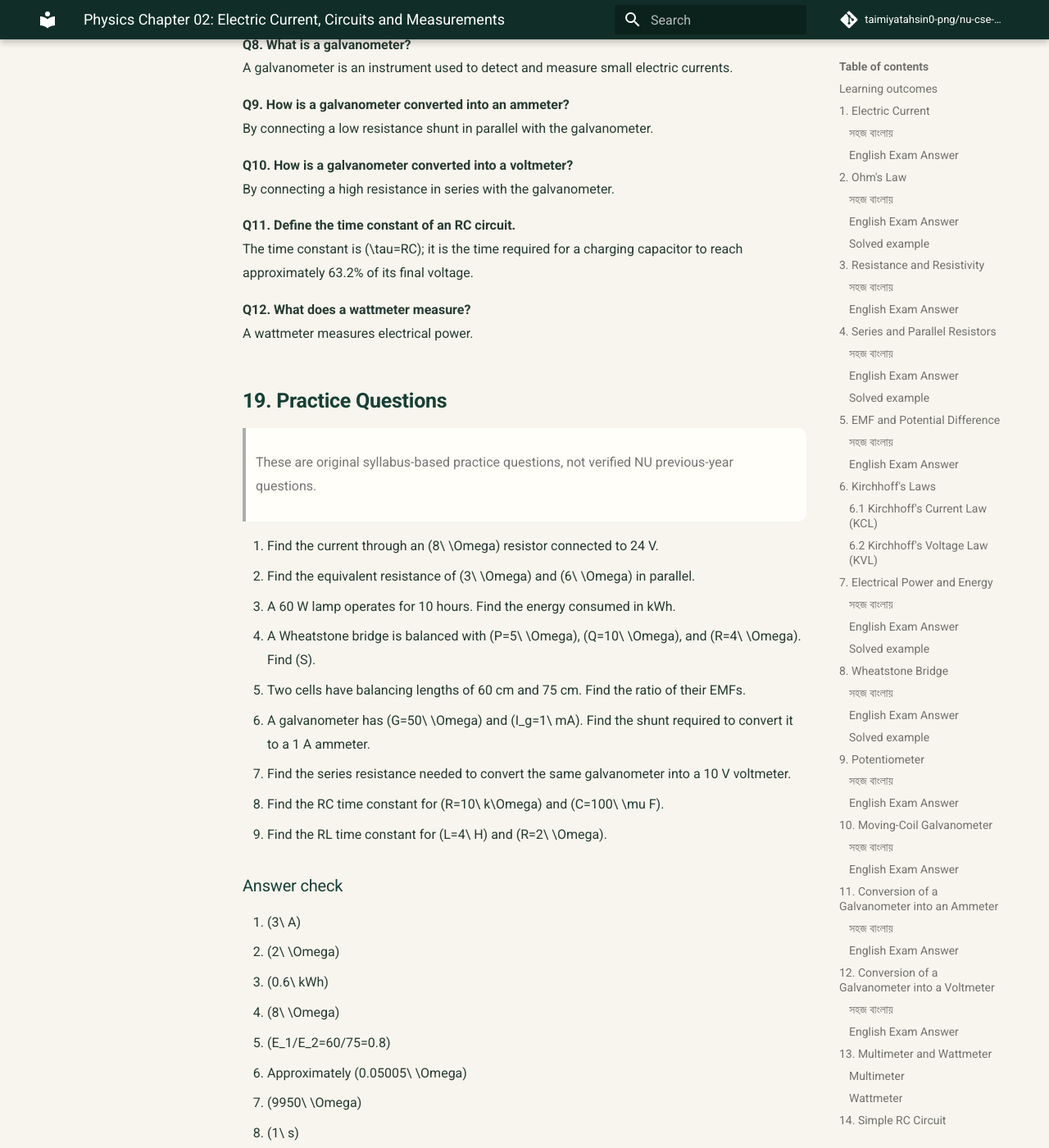
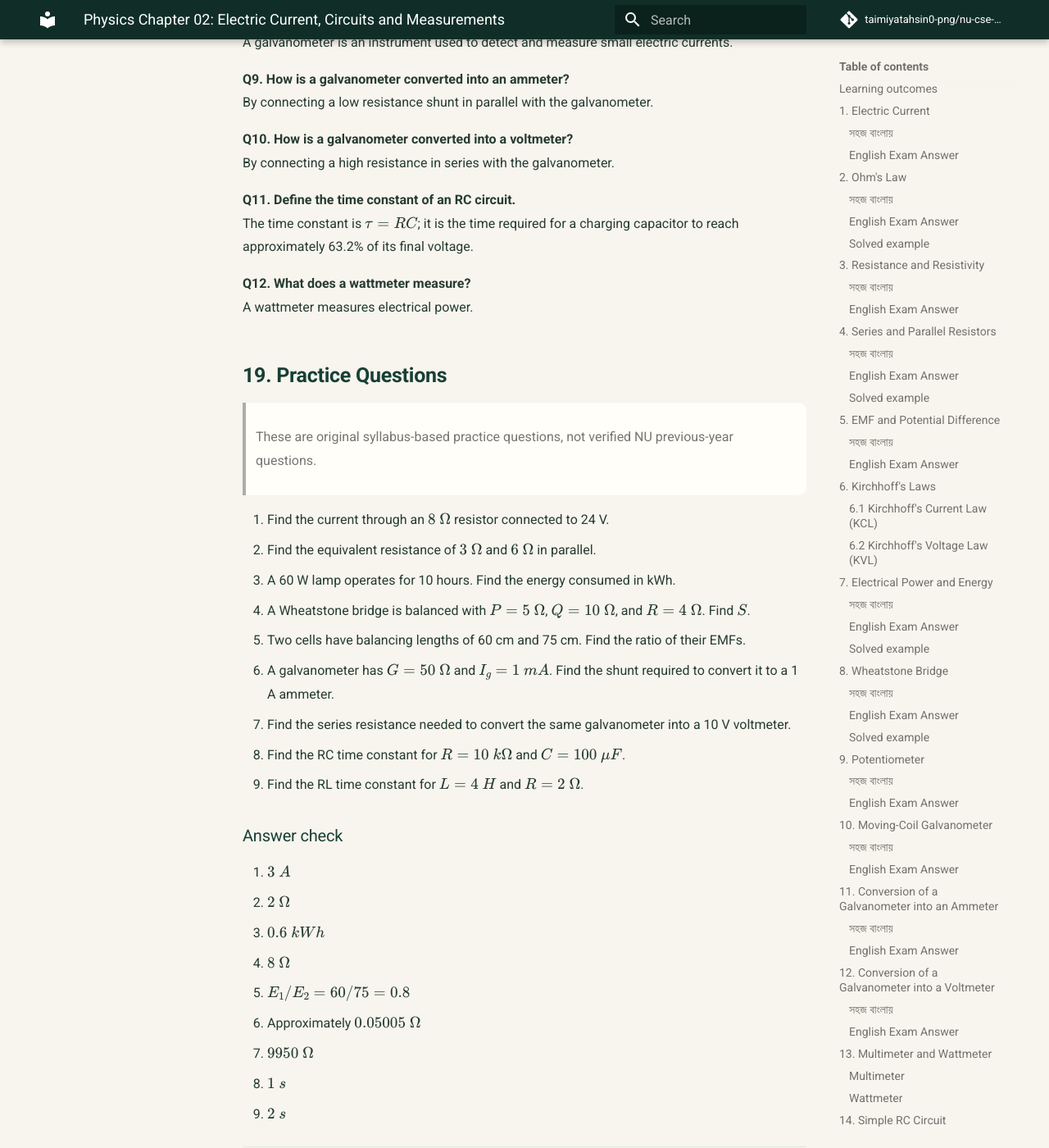
Before and after one commit to taimiyatahsin0-png/nu-cse-notes-store, an MkDocs documentation site: the page built from docs/subjects/phy/chapter-02-electric-current-and-circuits.md, in a window 1280 px wide and 1400 px high, scrolled down 15362 px. Shown: the whole window at 82% size. Built offline with MkDocs 1.6.1 and Material for MkDocs 9.7.7, drawn with Linux system fonts in a browser that asks for light colours; comment, search, counter and statistics services are not loaded; some of the changed text lies outside the part shown.

```diff
--- a/docs/subjects/phy/chapter-02-electric-current-and-circuits.md
+++ b/docs/subjects/phy/chapter-02-electric-current-and-circuits.md
@@ -1,6 +1,6 @@
 # Physics Chapter 02: Electric Current, Circuits and Measurements
 
-**Course:** Physics (510207)
+**Course:** Physics \(510207\)
 **Reference scope:** Electric current, simple circuits and electrical measurements
 **Learning level:** Beginner
 
@@ -41,9 +41,9 @@ For a constant current:
 I=\frac{Q}{t}
 \]
 
-- (I) = current, measured in ampere (A)
-- (Q) = charge, measured in coulomb (C)
-- (t) = time, measured in second (s)
+- \(I\) = current, measured in ampere \(A\)
+- \(Q\) = charge, measured in coulomb \(C\)
+- \(t\) = time, measured in second \(s\)
 
 **One ampere:** A current of one ampere flows when one coulomb of charge passes through a cross-section in one second.
 
@@ -65,15 +65,15 @@ I=\frac{Q}{t}
 V\propto I\quad\Rightarrow\quad \boxed{V=IR}
 \]
 
-Here, (V) is potential difference in volt (V), (I) is current in ampere (A), and (R) is resistance in ohm (\(\Omega\)).
+Here, \(V\) is potential difference in volt \(V\), \(I\) is current in ampere \(A\), and \(R\) is resistance in ohm (\\(\Omega\\)).
 
 ### Solved example
 
-A (6\ \Omega) resistor is connected across a 12 V supply. Find the current.
+A \(6\ \Omega\) resistor is connected across a 12 V supply. Find the current.
 
-**Given:** (V=12\ V), (R=6\ \Omega)
+**Given:** \(V=12\ V\), \(R=6\ \Omega\)
 
-**Formula:** (I=V/R)
+**Formula:** \(I=V/R\)
 
 **Calculation:**
 
@@ -101,10 +101,10 @@ For a uniform conductor:
 
 where:
 
-- (R) = resistance (\(\Omega\))
-- (\rho) = resistivity (\(\Omega\,m\))
-- (L) = length (m)
-- (A) = cross-sectional area (\(m^2\))
+- \(R\) = resistance (\\(\Omega\\))
+- \(\rho\) = resistivity (\\(\Omega\,m\\))
+- \(L\) = length \(m\)
+- \(A\) = cross-sectional area (\\(m^2\\))
 
 Resistivity is a material property at a specified temperature.
 
@@ -138,10 +138,10 @@ R_{eq}=\frac{R_1R_2}{R_1+R_2}
 
 ### Solved example
 
-Find the equivalent resistance of (2\ \Omega) and (4\ \Omega):
+Find the equivalent resistance of \(2\ \Omega\) and \(4\ \Omega\):
 
-- In series: (R_{eq}=2+4=6\ \Omega).
-- In parallel: (R_{eq}=\frac{2\times4}{2+4}=\boxed{\frac{4}{3}\ \Omega}).
+- In series: \(R_{eq}=2+4=6\ \Omega\).
+- In parallel: \(R_{eq}=\frac{2\times4}{2+4}=\boxed{\frac{4}{3}\ \Omega}\).
 
 ## 5. EMF and Potential Difference
 
@@ -163,9 +163,9 @@ Battery বা cell charge-কে energy সরবরাহ করে। Source-
 \boxed{V=\frac{W}{Q}}
 \]
 
-Both are measured in volts (V). EMF is a source property; terminal potential difference depends on the circuit conditions.
+Both are measured in volts \(V\). EMF is a source property; terminal potential difference depends on the circuit conditions.
 
-For a cell delivering current (I) with internal resistance (r), terminal voltage is:
+For a cell delivering current \(I\) with internal resistance \(r\), terminal voltage is:
 
 \[
 V=\mathcal{E}-Ir
@@ -217,8 +217,8 @@ Electrical energy:
 \boxed{E=Pt}
 \]
 
-- Power-এর SI unit watt (W)
-- Energy-এর SI unit joule (J)
+- Power-এর SI unit watt \(W\)
+- Energy-এর SI unit joule \(J\)
 - বিদ্যুৎ বিলের commercial unit kilowatt-hour (kWh)
 
 \[
@@ -243,13 +243,13 @@ Wheatstone bridge দিয়ে অজানা resistance নির্ণয় ক
 
 **Definition:** A Wheatstone bridge is an electrical circuit used to determine an unknown resistance by balancing two legs of a bridge circuit.
 
-For the following arm arrangement, let (P) and (Q) form one branch, while (R) and (S) form the other branch. At balance, the galvanometer current is zero and:
+For the following arm arrangement, let \(P\) and \(Q\) form one branch, while \(R\) and \(S\) form the other branch. At balance, the galvanometer current is zero and:
 
 \[
 \boxed{\frac{P}{Q}=\frac{R}{S}}
 \]
 
-If (S) is unknown:
+If \(S\) is unknown:
 
 \[
 \boxed{S=\frac{QR}{P}}
@@ -259,7 +259,7 @@ If (S) is unknown:
 
 ### Solved example
 
-A bridge is balanced with (P=2\ \Omega), (Q=4\ \Omega), and (R=3\ \Omega). Find (S).
+A bridge is balanced with \(P=2\ \Omega\), \(Q=4\ \Omega\), and \(R=3\ \Omega\). Find \(S\).
 
 \[
 \frac{P}{Q}=\frac{R}{S}
@@ -285,7 +285,7 @@ Potentiometer দিয়ে EMF বা potential difference তুলনা ক
 V\propto l\quad\Rightarrow\quad V=kl
 \]
 
-where (k) is the potential gradient.
+where \(k\) is the potential gradient.
 
 For two cells compared using the same potentiometer wire:
 
@@ -323,7 +323,7 @@ Therefore,
 \boxed{I=\frac{k\theta}{NBA}}
 \]
 
-where (N) is the number of turns, (B) is magnetic flux density, (I) is current, (A) is coil area, (k) is the torsional constant, and (\theta) is deflection.
+where \(N\) is the number of turns, \(B\) is magnetic flux density, \(I\) is current, \(A\) is coil area, \(k\) is the torsional constant, and \(\theta\) is deflection.
 
 **Current sensitivity:**
 
@@ -343,15 +343,15 @@ A galvanometer is converted into an ammeter by connecting a low resistance calle
 
 Let:
 
-- (G) = galvanometer resistance
-- (I_g) = full-scale deflection current
-- (I) = required ammeter range
-- (S) = shunt resistance
+- \(G\) = galvanometer resistance
+- \(I_g\) = full-scale deflection current
+- \(I\) = required ammeter range
+- \(S\) = shunt resistance
 
 Since the voltage across parallel branches is equal:
 
 \[
-I_gG=(I-I_g)S
+I_gG=\(I-I_g\)S
 \]
 
 Therefore,
@@ -372,7 +372,7 @@ Voltmeter দিয়ে voltage মাপতে galvanometer-এর সঙ্গ
 
 A galvanometer is converted into a voltmeter by connecting a high resistance, called a multiplier, in series with it.
 
-Let (R) be the required series resistance and (V) the full-scale voltage range.
+Let \(R\) be the required series resistance and \(V\) the full-scale voltage range.
 
 \[
 V=I_g(G+R)
@@ -414,7 +414,7 @@ For a DC circuit:
 P=VI
 \]
 
-The unit of power is watt (W).
+The unit of power is watt \(W\).
 
 > **Safety:** Never measure resistance on an energized circuit. For current measurement, use the correct meter socket and range; an incorrect connection can short the supply or damage the meter. Practise only with instructor-approved low-voltage lab circuits.
 
@@ -430,22 +430,22 @@ Resistor ও capacitor দিয়ে RC circuit তৈরি হয়। Capacitor
 \boxed{\tau=RC}
 \]
 
-Here, (R) is in ohms, (C) is in farads, and (\tau) is in seconds.
+Here, \(R\) is in ohms, \(C\) is in farads, and \(\tau\) is in seconds.
 
-For a capacitor charging from an ideal DC source (V):
+For a capacitor charging from an ideal DC source \(V\):
 
 \[
-q(t)=CV\left(1-e^{-t/RC}\right)
+q\(t\)=CV\left\(1-e^{-t/RC}\right\)
 \]
 
 \[
-V_C(t)=V\left(1-e^{-t/RC}\right)
+V_C\(t\)=V\left\(1-e^{-t/RC}\right\)
 \]
 
-For discharging from initial charge (Q_0):
+For discharging from initial charge \(Q_0\):
 
 \[
-q(t)=Q_0e^{-t/RC}
+q\(t\)=Q_0e^{-t/RC}
 \]
 
 After one time constant, a charging capacitor reaches about 63.2% of its final voltage; during discharge, about 36.8% of the initial voltage remains.
@@ -465,20 +465,20 @@ RL circuit-এ resistor ও inductor থাকে। Inductor current-এর প
 For a series RL circuit connected to an ideal DC source:
 
 \[
-i(t)=\frac{V}{R}\left(1-e^{-tR/L}\right)
+i\(t\)=\frac{V}{R}\left\(1-e^{-tR/L}\right\)
 \]
 
 When the source is removed and the current decays through resistance:
 
 \[
-i(t)=I_0e^{-tR/L}
+i\(t\)=I_0e^{-tR/L}
 \]
 
-Here, (L) is inductance in henry (H), (R) is resistance in ohms, and (\tau) is in seconds.
+Here, \(L\) is inductance in henry \(H\), \(R\) is resistance in ohms, and \(\tau\) is in seconds.
 
 ### Solved example
 
-Find the time constant of an RL circuit with (L=4\ H) and (R=2\ \Omega).
+Find the time constant of an RL circuit with \(L=4\ H\) and \(R=2\ \Omega\).
 
 \[
 \tau=\frac{L}{R}=\frac{4}{2}=\boxed{2\ s}
@@ -539,7 +539,7 @@ By connecting a low resistance shunt in parallel with the galvanometer.
 By connecting a high resistance in series with the galvanometer.
 
 **Q11. Define the time constant of an RC circuit.**
-The time constant is (\tau=RC); it is the time required for a charging capacitor to reach approximately 63.2% of its final voltage.
+The time constant is \(\tau=RC\); it is the time required for a charging capacitor to reach approximately 63.2% of its final voltage.
 
 **Q12. What does a wattmeter measure?**
 A wattmeter measures electrical power.
@@ -548,27 +548,27 @@ A wattmeter measures electrical power.
 
 > These are original syllabus-based practice questions, not verified NU previous-year questions.
 
-1. Find the current through an (8\ \Omega) resistor connected to 24 V.
-2. Find the equivalent resistance of (3\ \Omega) and (6\ \Omega) in parallel.
+1. Find the current through an \(8\ \Omega\) resistor connected to 24 V.
+2. Find the equivalent resistance of \(3\ \Omega\) and \(6\ \Omega\) in parallel.
 3. A 60 W lamp operates for 10 hours. Find the energy consumed in kWh.
-4. A Wheatstone bridge is balanced with (P=5\ \Omega), (Q=10\ \Omega), and (R=4\ \Omega). Find (S).
+4. A Wheatstone bridge is balanced with \(P=5\ \Omega\), \(Q=10\ \Omega\), and \(R=4\ \Omega\). Find \(S\).
 5. Two cells have balancing lengths of 60 cm and 75 cm. Find the ratio of their EMFs.
-6. A galvanometer has (G=50\ \Omega) and (I_g=1\ mA). Find the shunt required to convert it to a 1 A ammeter.
+6. A galvanometer has \(G=50\ \Omega\) and \(I_g=1\ mA\). Find the shunt required to convert it to a 1 A ammeter.
 7. Find the series resistance needed to convert the same galvanometer into a 10 V voltmeter.
-8. Find the RC time constant for (R=10\ k\Omega) and (C=100\ \mu F).
-9. Find the RL time constant for (L=4\ H) and (R=2\ \Omega).
+8. Find the RC time constant for \(R=10\ k\Omega\) and \(C=100\ \mu F\).
+9. Find the RL time constant for \(L=4\ H\) and \(R=2\ \Omega\).
 
 ### Answer check
 
-1. (3\ A)
-2. (2\ \Omega)
-3. (0.6\ kWh)
-4. (8\ \Omega)
-5. (E_1/E_2=60/75=0.8)
-6. Approximately (0.05005\ \Omega)
-7. (9950\ \Omega)
-8. (1\ s)
-9. (2\ s)
+1. \(3\ A\)
+2. \(2\ \Omega\)
+3. \(0.6\ kWh\)
+4. \(8\ \Omega\)
+5. \(E_1/E_2=60/75=0.8\)
+6. Approximately \(0.05005\ \Omega\)
+7. \(9950\ \Omega\)
+8. \(1\ s\)
+9. \(2\ s\)
 
 ---
 
@@ -581,4 +581,4 @@ A wattmeter measures electrical power.
 - Draw a labelled circuit diagram when the question asks for construction, working or connection.
 - Keep KCL, KVL, Wheatstone bridge and potentiometer principles distinct.
 
-*Original learning notes organized around the Physics (510207) topic outline in the NU CSE syllabus reference effective from Session 2017–2018. Confirm the currently applicable syllabus with your department. Practice questions are not claimed as verified past questions.*
+*Original learning notes organized around the Physics \(510207\) topic outline in the NU CSE syllabus reference effective from Session 2017–2018. Confirm the currently applicable syllabus with your department. Practice questions are not claimed as verified past questions.*
```
